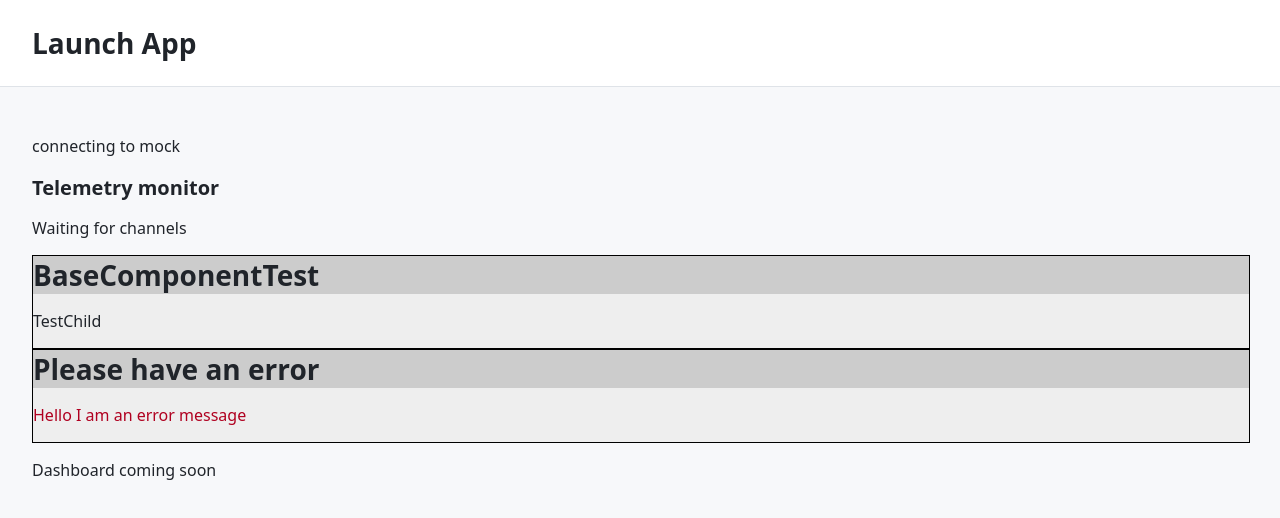
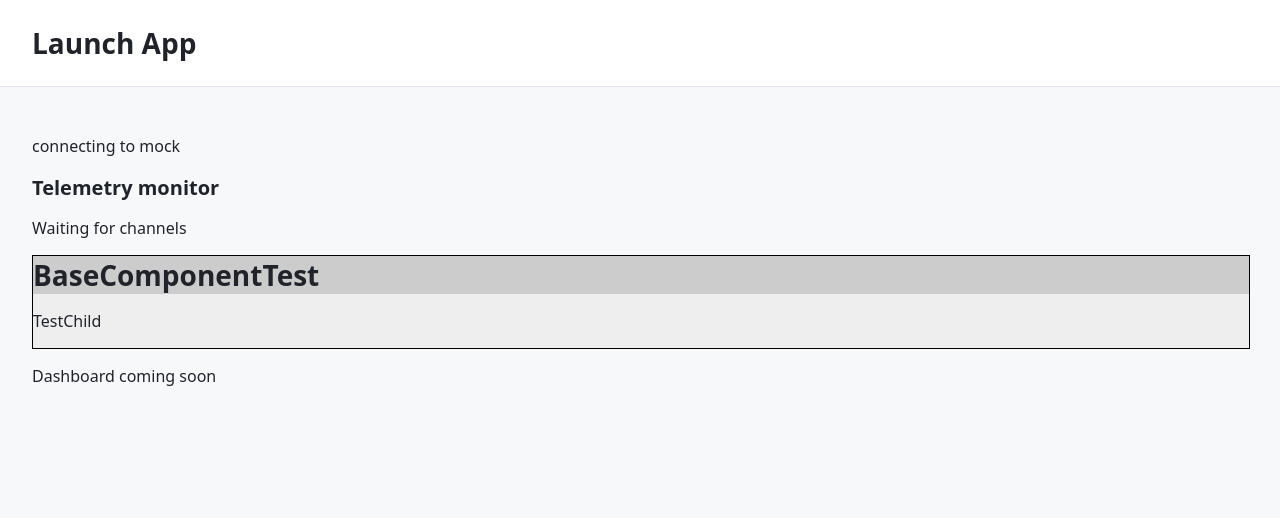
Before and after one commit to waterloo-rocketry/launch-app, a React (Vite) app: page / in a window 1280 px wide. Shown: the top 518 px of the page. Built offline with nearby package versions, Linux system fonts and the light colour scheme; no server answers.

Commit message:
Removed extra base component from app.tsx. One remains for looking at. Removed unused import from baseComponent

```diff
--- a/src/renderer/App.tsx
+++ b/src/renderer/App.tsx
@@ -23,14 +23,6 @@ export default function App() {
                           title={"BaseComponentTest"}
           />
 
-          <BaseComponent id={"ErrorID"}
-                          children={<p>This one should have an error</p>}
-                          componentType={"Test"}
-                          status={"error"}
-                          title={"Please have an error"}
-                          errorMessage={"Hello I am an error message"}
-          />
-
           <p>Dashboard coming soon</p>
         </section>
       </main>
--- a/src/renderer/components/BaseComponent.tsx
+++ b/src/renderer/components/BaseComponent.tsx
@@ -1,5 +1,4 @@
 import type { ReactNode } from "react";
-import { Header } from "./Header";
 import "../styles/baseComponent.css";
 
 export type WidgetStatus = "active" | "no-data" | "error" | "stale";
```
